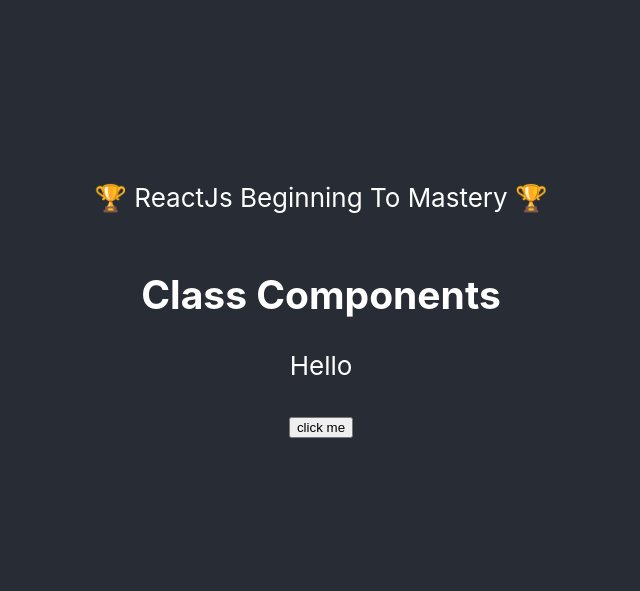
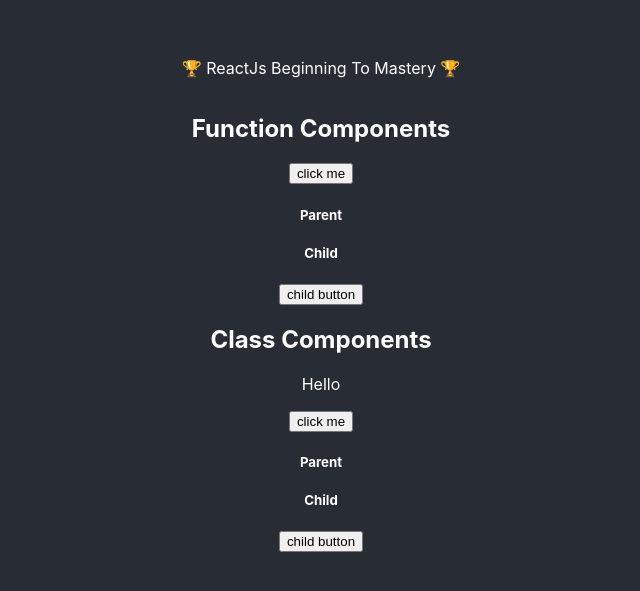
Before and after one commit to shivprajapat/ReactJs-Beginning-to-Mastery, a React (Create React App) app: page / in a window 1280 px wide. Shown: the part 103-694 px from the top of the page, without its empty margins (319-959 px from the left). Built offline with nearby package versions, Linux system fonts and the light colour scheme.

Commit message:
pass data from parent to child use class & function component

```diff
--- a/src/App.css
+++ b/src/App.css
@@ -16,7 +16,6 @@
   flex-direction: column;
   align-items: center;
   justify-content: center;
-  font-size: calc(10px + 2vmin);
   color: white;
   text-transform: capitalize;
 }
--- a/src/App.js
+++ b/src/App.js
@@ -1,5 +1,5 @@
 import './App.css';
-// import Fun from './function/Fun';
+import Fun from './function/Fun';
 import Cls from './class/Cls';
 
 function App() {
@@ -9,7 +9,7 @@
         <p>
         🏆 ReactJs Beginning to Mastery 🏆
         </p>
-        {/* <Fun /> */}
+        <Fun />
         <Cls/>
       </header>
     </div>
--- /dev/null
+++ b/src/class/Child.js
@@ -0,0 +1,15 @@
+import React, { Component } from 'react'
+
+class Child extends Component {
+    render() {
+        const { clickMe } = this.props;
+        return (
+            <div>
+                <h5>Child</h5>
+                <button onClick={clickMe}>child button</button>
+            </div>
+        )
+    }
+}
+
+export default Child
--- a/src/class/Cls.js
+++ b/src/class/Cls.js
@@ -1,4 +1,5 @@
 import React, { Component } from 'react'
+import Parent from './Parent';
 
 export default class Cls extends Component {
   constructor() {
@@ -18,6 +19,7 @@
         <h2>Class Components</h2>
         <p>{this.state.name}</p>
         <button onClick={this.clickMe.bind(this)}>click me</button>
+        <Parent/>
       </div>
     )
   }
--- /dev/null
+++ b/src/class/Parent.jsx
@@ -0,0 +1,18 @@
+import React, { Component } from 'react'
+import Child from './Child';
+
+ class Parent extends Component {
+    clickMe(){
+        alert("Click to parent component!");
+    }
+  render() {
+    return (
+      <div>
+        <h5>Parent</h5>
+        <Child clickMe={this.clickMe}/>
+      </div>
+    )
+  }
+}
+
+export default Parent
--- /dev/null
+++ b/src/function/Child.js
@@ -0,0 +1,15 @@
+import React, { Component } from 'react'
+
+class Child extends Component {
+    render() {
+        const { clickMe } = this.props;
+        return (
+            <div>
+                <h5>Child</h5>
+                <button onClick={clickMe}>child button</button>
+            </div>
+        )
+    }
+}
+
+export default Child
--- a/src/function/Fun.js
+++ b/src/function/Fun.js
@@ -1,12 +1,15 @@
 import React from 'react'
+import Parent from './Parent';
 
 const Fun = () => {
-   function clickMe(){
-        alert('event clicked');
-      }
-        return (
+  function clickMe() {
+    alert('event clicked');
+  }
+  return (
     <div>
-        <button onClick={clickMe}>click me</button>
+      <h2>Function Components</h2>
+      <button onClick={clickMe}>click me</button>
+      <Parent/>
     </div>
   )
 }
--- /dev/null
+++ b/src/function/Parent.jsx
@@ -0,0 +1,16 @@
+import React from "react";
+import Child from "./Child";
+
+const Parent = () => {
+  function clickMe() {
+    alert("Click to parent component!");
+  }
+  return (
+    <div>
+      <h5>Parent</h5>
+      <Child clickMe={clickMe} />
+    </div>
+  );
+};
+
+export default Parent;
```
